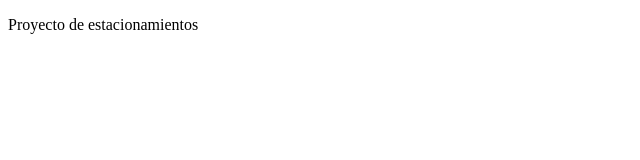
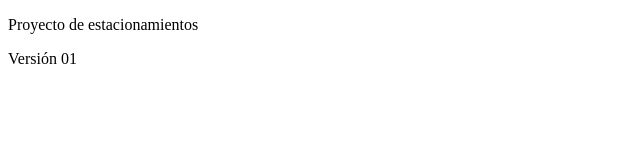
Before and after one commit to diegoorbezoh/MiEstacionamientoWeb., a plain HTML site: page index.html in a window 1280 px wide. Shown: the full height of the page, 0-640 px from the left. Drawn offline with Linux system fonts and the light colour scheme.

Commit message:
Segundo commit
Se incluyó la versión.

```diff
--- a/index.html
+++ b/index.html
@@ -5,5 +5,6 @@
 </head>
 <body>
 	<p>Proyecto de estacionamientos</p>
+	<p>Versión 01</p>
 </body>
 </html>
```
Also changed, not shown: 1 other file.
